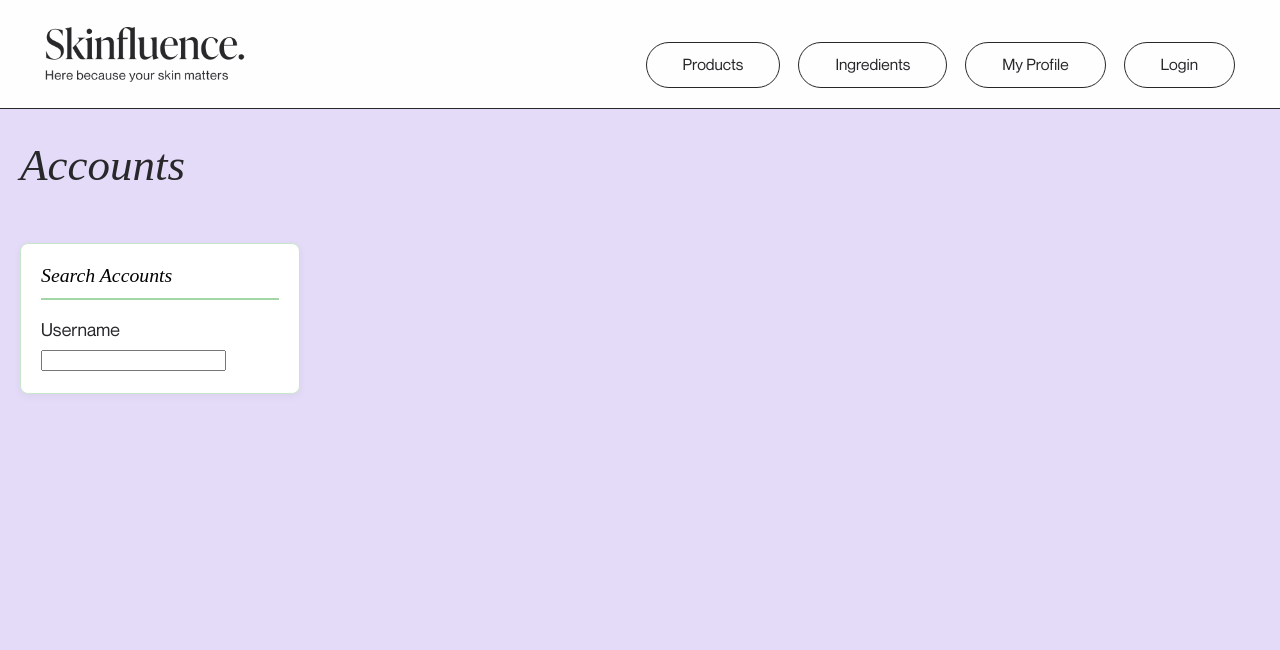
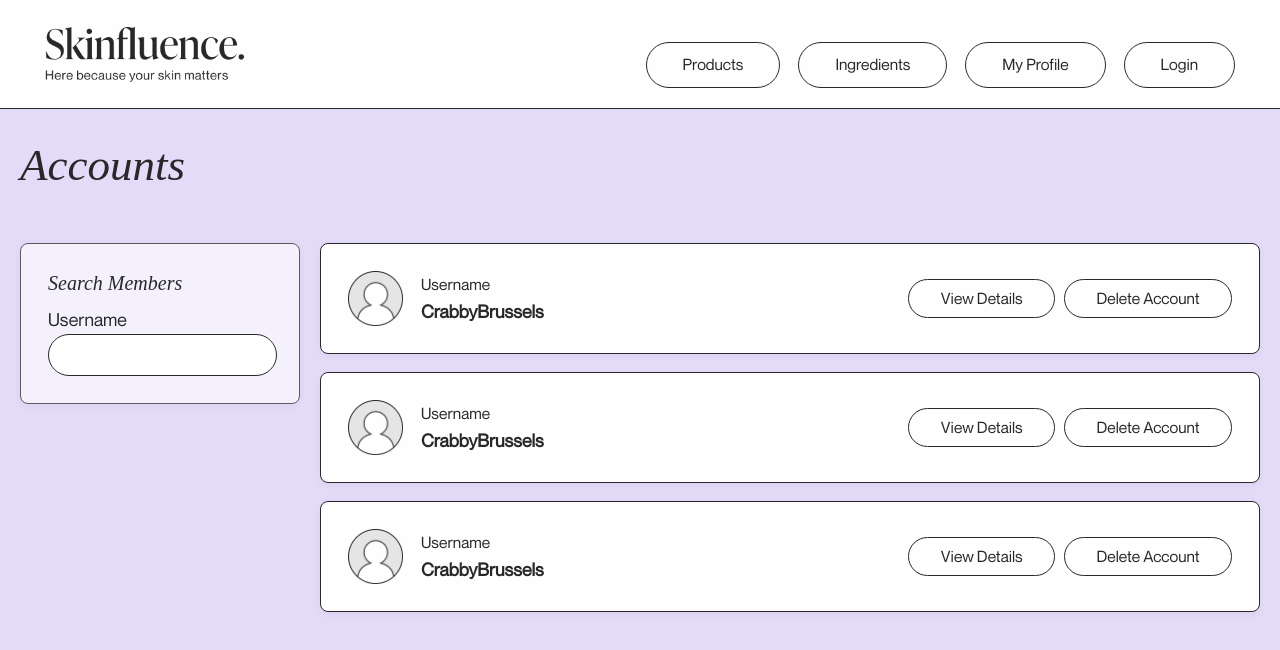
Before and after one commit to theresewng/skinfluence, a React (Create React App) app in the folder frontend/: page /accounts in a window 1280 px wide. Shown: the top 650 px of the page. Built offline with nearby package versions, Linux system fonts and the light colour scheme; no server answers; a web font is replaced by a local one.

Commit message:
updated UI using hard-coded values

```diff
--- a/frontend/src/AccountsAdmin.js
+++ b/frontend/src/AccountsAdmin.js
@@ -2,6 +2,7 @@ import { useContext, useEffect, useState } from "react";
 import { Link } from "react-router-dom";
 import "./App.css";
 import { AuthContext } from "./context/AuthContext";
+import profile from "./assets/img/profile-placeholder.png";
 
 function Accounts() {
   const [products, setProducts] = useState([]);
@@ -136,8 +137,8 @@ function Accounts() {
 
       <div className="content-wrapper">
         <div className="left-panel">
-          <div className="card form-card">
-            <h3 className="h3-ivy">Search Accounts</h3>
+          <div className="search-form">
+            <h3 className="h3-ivy">Search Members</h3>
             <form onSubmit={handleSubmit}>
               <label>Username</label>
               <br />
@@ -152,9 +153,7 @@ function Accounts() {
         </div>
 
         <div className="right-panel">
-          <div className="products-wrapper">
-            <div className="product-grid">
-              {filteredProducts.slice(0, visibleCount).map((product) => {
+          {/* {filteredProducts.slice(0, visibleCount).map((product) => {
                 const nameParts = product.productName.split(",");
                 const amount =
                   nameParts.length > 1 ? nameParts.pop().trim() : "";
@@ -188,20 +187,54 @@ function Accounts() {
                     </div>
                   </div>
                 );
-              })}
+              })} */}
+          <div className="account-card">
+            <img
+              src={profile}
+              width="55px"
+              height="55px"
+              alt="" // mark as decorative
+            />
+            <div className="account-summary">
+              <p>Username</p>
+              <h3>CrabbyBrussels</h3>
             </div>
-
-            {/* BUTTON OUTSIDE GRID */}
-            {products.length >= visibleCount && (
-              <div style={{ textAlign: "center", margin: "20px 0" }}>
-                <button
-                  onClick={handleSeeMore}
-                  style={{ padding: "10px 20px", cursor: "pointer" }}
-                >
-                  See More
-                </button>
-              </div>
-            )}
+            <div className="account-actions">
+              <button className="details-button">View Details</button>
+              <button className="delete-button">Delete Account</button>
+            </div>
+          </div>
+          <div className="account-card">
+            <img
+              src={profile}
+              width="55px"
+              height="55px"
+              alt="" // mark as decorative
+            />
+            <div className="account-summary">
+              <p>Username</p>
+              <h3>CrabbyBrussels</h3>
+            </div>
+            <div className="account-actions">
+              <button className="details-button">View Details</button>
+              <button className="delete-button">Delete Account</button>
+            </div>
+          </div>
+          <div className="account-card">
+            <img
+              src={profile}
+              width="55px"
+              height="55px"
+              alt="" // mark as decorative
+            />
+            <div className="account-summary">
+              <p>Username</p>
+              <h3>CrabbyBrussels</h3>
+            </div>
+            <div className="account-actions">
+              <button className="details-button">View Details</button>
+              <button className="delete-button">Delete Account</button>
+            </div>
           </div>
         </div>
       </div>
--- a/frontend/src/App.css
+++ b/frontend/src/App.css
@@ -15,7 +15,7 @@
   background-color: #ffeabf;
 }
 .bkgd-purple {
-  background-color: #E4DBF8;
+  background-color: #e4dbf8;
 }
 
 /* header */
@@ -416,6 +416,7 @@
   padding: 0.5rem 2rem;
   margin-bottom: 0.125rem;
 
+  font-family: "Neue Montreal", sans-serif;
   font-size: 0.875rem;
   font-weight: normal;
   text-decoration: none;
@@ -439,3 +440,79 @@
   padding: 2rem;
   margin-bottom: 2rem;
 }
+
+/* Account Admin Page */
+.search-form {
+  display: flex;
+  flex-direction: column;
+  position: sticky;
+  overflow: hidden;
+  padding: 1.5rem;
+
+  background-color: rgba(255, 255, 255, 0.6);
+  box-shadow: 0 2px 8px rgba(0, 0, 0, 0.05);
+  border: 1px solid #5b5b5b;
+  border-radius: 8px;
+}
+
+.search-form input {
+  max-width: 200px; /* hard coded width - fix later */
+  padding: 0.5rem 0.75rem;
+  font-family: "Neue Montreal", sans-serif;
+  font-size: 1rem;
+  border: 1px solid #28282b;
+  border-radius: 2rem;
+}
+
+.account-card {
+  padding: 1.5rem;
+  margin-bottom: 1rem;
+  display: flex;
+  flex-wrap: wrap;
+  align-items: center;
+  gap: 1rem;
+
+  background: #fefefe;
+  box-shadow: 0 2px 8px rgba(0, 0, 0, 0.05);
+  border: 1px solid #28282b;
+  border-radius: 8px;
+}
+
+.account-summary {
+  flex: 1;
+}
+.account-summary * {
+  margin: 0;
+}
+.account-summary p {
+  font-size: 0.875rem;
+}
+.account-summary h3 {
+  font-size: 1rem;
+  color: #28282b;
+}
+
+.account-actions button {
+  background-color: #fefefe;
+  border: 1px solid #28282b;
+  border-radius: 2rem;
+  padding: 0.5rem 1.75rem;
+  margin-left: 0.5rem;
+
+  font-family: "Neue Montreal", sans-serif;
+  font-size: 0.875rem;
+  font-weight: normal;
+  text-decoration: none;
+  color: #28282b;
+  cursor: pointer;
+}
+.details-button:hover,
+.details-button:focus {
+  background-color: #e5e5e5;
+  transition: background-color 0.2s ease;
+}
+.delete-button:hover,
+.delete-button:focus {
+  background-color: #f7c0cf;
+  transition: background-color 0.2s ease;
+}
```
Also changed, not shown: frontend/src/assets/img/profile-placeholder.png (added).
